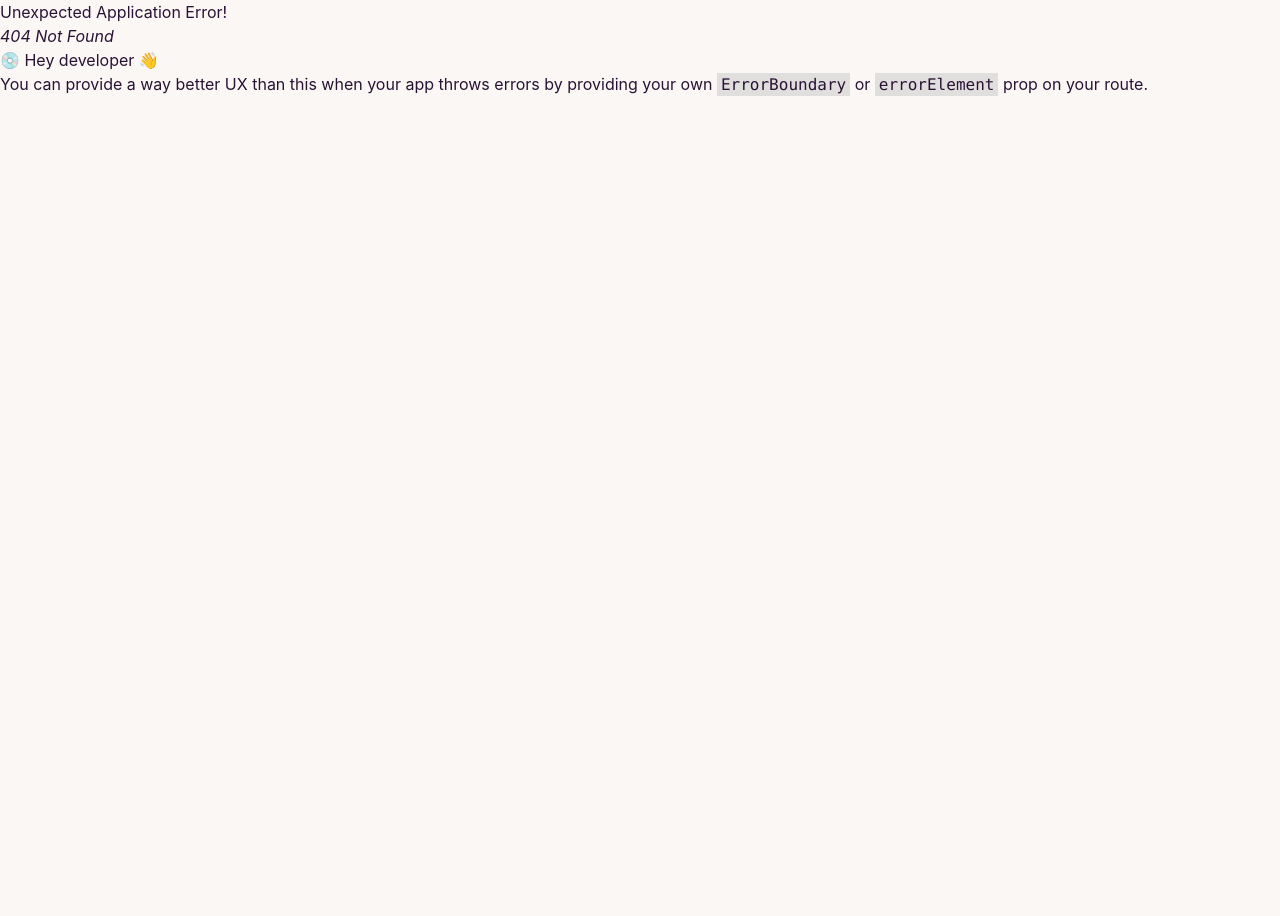
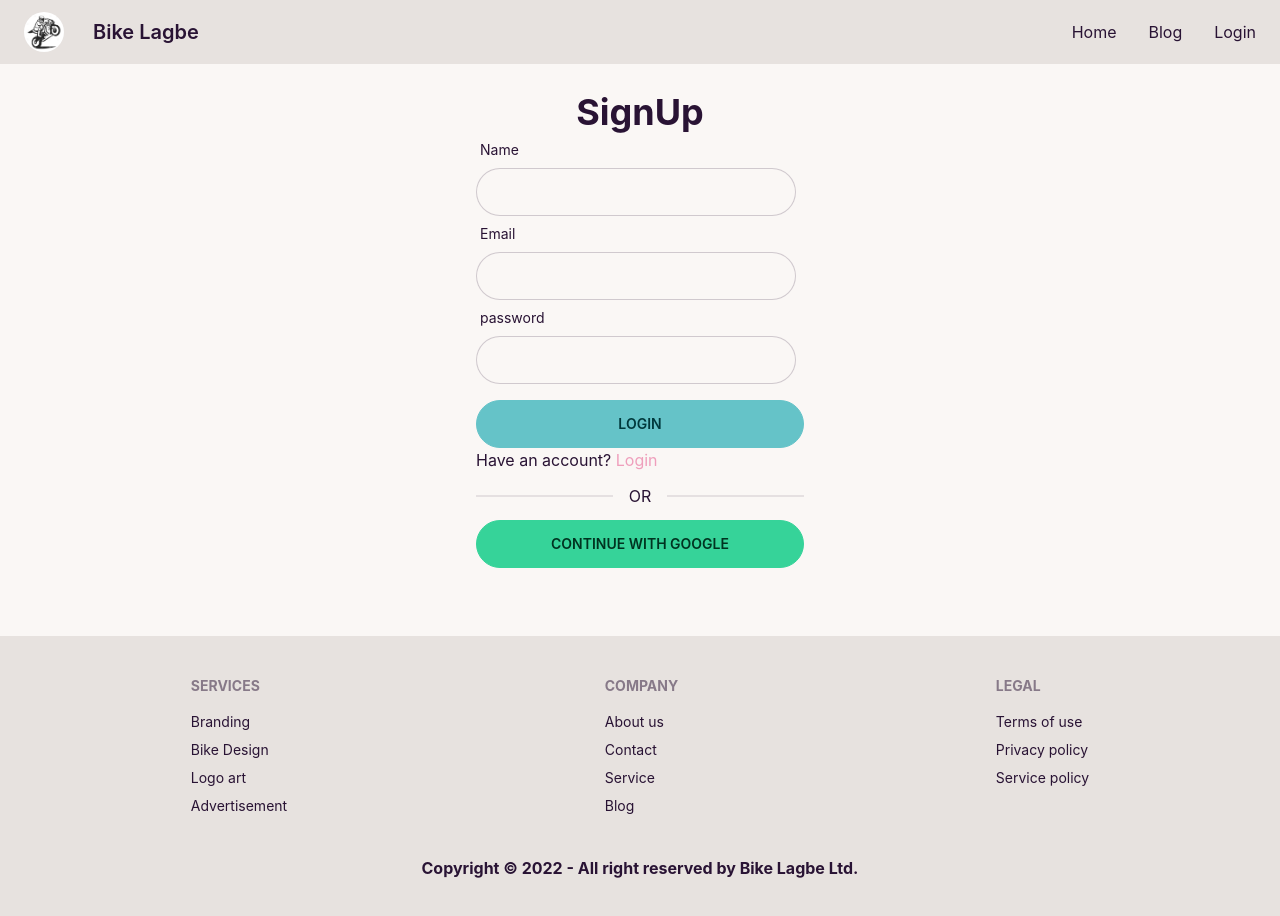
Before and after one commit to SabbirHowlader/bike-lagbe-client, a React (Create React App) app: page /signup in a window 1280 px wide. Before the commit this address had no page. Shown: the top 916 px of the page. Before the commit the page ends 800 px from the top, so only its background shows below. Built offline with nearby package versions, Linux system fonts and the light colour scheme.

Commit message:
added register

```diff
--- /dev/null
+++ b/src/Context/AuthProvider/AuthProvider.js
@@ -0,0 +1,24 @@
+import React, { createContext } from 'react';
+import app from '../../Firebase/firebaseConfig';
+import {createUserWithEmailAndPassword, getAuth} from 'firebase/auth'
+
+export const AuthContext = createContext();
+const auth = getAuth(app)
+
+const AuthProvider = ({children}) => {
+
+    const createUser = (email, password) =>{
+        return createUserWithEmailAndPassword(auth, email, password);
+    }
+
+    const authInfo = {
+        createUser
+    }
+    return (
+        <AuthContext.Provider value={authInfo}>
+            {children}
+        </AuthContext.Provider>
+    );
+};
+
+export default AuthProvider;
--- a/src/Page/Login/Login.js
+++ b/src/Page/Login/Login.js
@@ -49,12 +49,12 @@ const Login = () => {
                         {errors.password && <p className='text-red-600'>{errors.password?.message}</p>}
                     </div>
 
-                    <input className='btn btn-success w-full' value="Login" type="submit" />
+                    <input className='btn btn-primary w-full' value="Login" type="submit" />
                     <div>
                         {/* {loginError && <p className='text-red-600'>{loginError}</p>} */}
                     </div>
                 </form>
-                <p>New to Bike Lagbe? <Link className='text-secondary' to='/register'>Create new account</Link></p>
+                <p>New to Bike Lagbe? <Link className='text-secondary' to='/signup'>Create new account</Link></p>
                 <div className="divider">OR</div>
                 <button className='btn btn-success w-full'>CONTINUE WITH GOOGLE</button>
             </div>
--- a/src/Page/Register/Register.js
+++ b/src/Page/Register/Register.js
@@ -1,19 +1,34 @@
-import React from 'react';
+import React, { useContext} from 'react';
 import { useForm } from 'react-hook-form';
 import { Link } from 'react-router-dom';
+import { AuthContext } from '../../Context/AuthProvider/AuthProvider';
 
 const Register = () => {
     const { register, handleSubmit, formState:{errors} } = useForm();
+    const {createUser} = useContext(AuthContext);
 
-    const handleSignup = data =>{
+    const handleSignup = (data) =>{
         console.log(data);
+        createUser(data.email, data.password)
+        .then(result =>{
+            const user = result.user;
+            console.log(user);
+
+        })
+        .catch(error => console.log(error));
     }
 
     return (
-        <div className='h-[800] flex justify-center items-center my-20'>
+        <div className='h-[800] flex justify-center items-center'>
         <div className='w-96 p-7'>
-                <h2 className='text-4xl font-bold text-center mb-5'>Please Login!</h2>
+            <h2 className='text-4xl font-bold text-center'>SignUp</h2>
             <form onSubmit={handleSubmit(handleSignup)}>
+                <div className="form-control w-full max-w-xs">
+                    <label className="label"><span className="label-text">Name</span></label>
+                    <input type="text" {...register("name", { required: "Your name is required" })} className="input input-bordered w-full" />
+
+                    {errors.name && <p className='text-red-600'>{errors.name?.message}</p>}
+                </div>
                 <div className="form-control w-full max-w-xs">
                     <label className="label"><span className="label-text">Email</span></label>
                     <input type="text" {...register("email", { required: "Email Address is required" })} className="input input-bordered w-full" />
@@ -25,20 +40,19 @@ const Register = () => {
                     <input type="password"
                         {...register("password", {
                             required: "password is required",
-                                minLength: { value: 6, message: 'password must be 6 characters' }
+                            minLength: { value: 6, message: 'password must be 6 characters' },
+                            pattern: { value: /^(?=.*\d)(?=.*[!@#$%^&*])(?=.*[a-z])(?=.*[A-Z]).{8,}$/, message:'password must be strang'}
                         })}
-                            className="input input-bordered w-full" />
+                        className="input input-bordered w-full mb-4" />
 
-                        <label className="label"><span className="label-text">Forget password?</span></label>
                     {errors.password && <p className='text-red-600'>{errors.password?.message}</p>}
                 </div>
 
-                    <input className='btn btn-success w-full' value="Login" type="submit" />
-                    <div>
-                        {/* {loginError && <p className='text-red-600'>{loginError}</p>} */}
-                    </div>
+                <input className='btn btn-primary w-full' value="Login" type="submit" />
             </form>
-                <p>Have an Account ? <Link className='text-secondary' to='/login'>Login</Link></p>
+            <p>Have an account? <Link className='text-secondary' to='/login'>Login</Link></p>
+            <div className="divider">OR</div>
+            <button className='btn btn-success w-full'>CONTINUE WITH GOOGLE</button>
         </div>
     </div>
     );
--- a/src/Page/Shared/Footer/Footer.js
+++ b/src/Page/Shared/Footer/Footer.js
@@ -3,7 +3,7 @@ import { Link } from 'react-router-dom';
 
 const Footer = () => {
     return (
-        <footer className="p-10 my-10 bg-base-300 ">
+        <footer className="p-10 mt-10 bg-base-300 ">
             <div className='footer flex justify-around'>
                 <div>
                     <span className="footer-title">Services</span>
--- a/src/Routes/Route/Route.js
+++ b/src/Routes/Route/Route.js
@@ -18,7 +18,7 @@ const router = createBrowserRouter([
                 element: <Login></Login>
             },
             {
-                path: '/register',
+                path: '/signup',
                 element: <Register></Register>
             },
         ]
--- a/src/index.js
+++ b/src/index.js
@@ -3,12 +3,15 @@ import ReactDOM from 'react-dom/client';
 import './index.css';
 import App from './App';
 import reportWebVitals from './reportWebVitals';
+import AuthProvider from './Context/AuthProvider/AuthProvider';
 // import 'semantic-ui-css/semantic.min.css'
 
 const root = ReactDOM.createRoot(document.getElementById('root'));
 root.render(
   <React.StrictMode>
-    <App />
+    <AuthProvider>
+      <App />
+    </AuthProvider>
   </React.StrictMode>
 );
 
```
Lines whose indentation alone changed are shown as unchanged.
